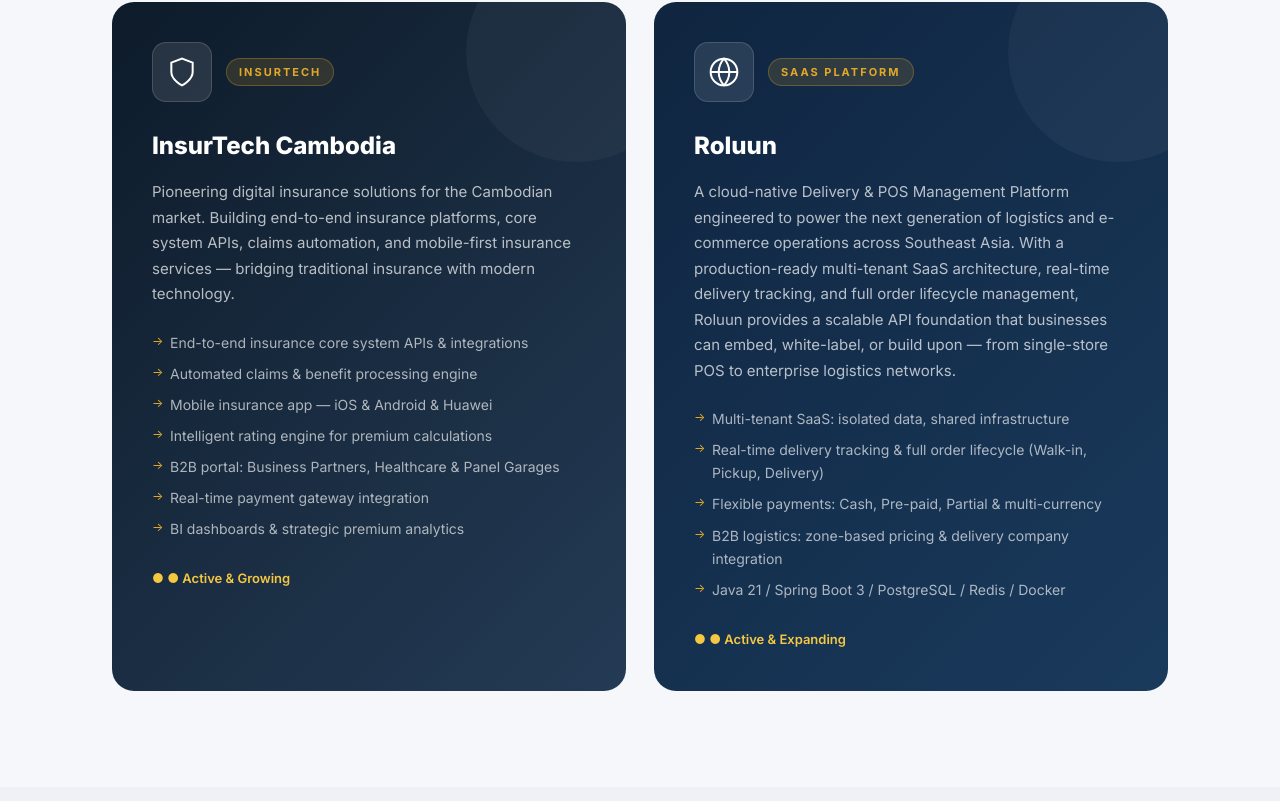
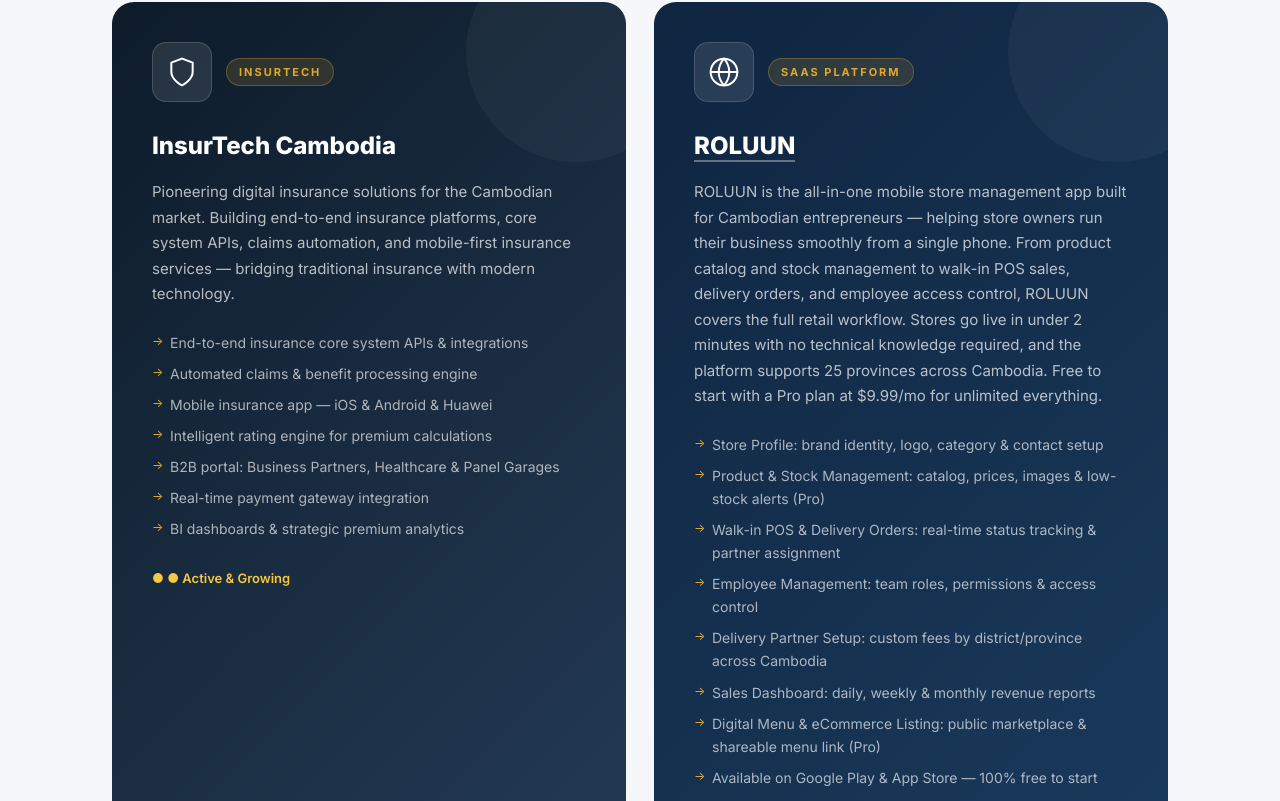
Before and after one commit to theamratana/tr_web, a plain HTML site: page index.html in a window 1280 px wide. Shown: the part 1119-1920 px from the top of the page. Drawn offline with nearby package versions, Linux system fonts and the light colour scheme.

Commit message:
Update ROLUUN information and url

```diff
--- a/index.html
+++ b/index.html
@@ -140,14 +140,17 @@
             </div>
             <span class="venture-tag">SaaS Platform</span>
           </div>
-          <h3 class="venture-name">Roluun</h3>
-          <p class="venture-desc">A cloud-native Delivery &amp; POS Management Platform engineered to power the next generation of logistics and e-commerce operations across Southeast Asia. With a production-ready multi-tenant SaaS architecture, real-time delivery tracking, and full order lifecycle management, Roluun provides a scalable API foundation that businesses can embed, white-label, or build upon — from single-store POS to enterprise logistics networks.</p>
+          <h3 class="venture-name"><a href="https://roluun.com" target="_blank" rel="noopener" class="venture-name-link">ROLUUN</a></h3>
+          <p class="venture-desc">ROLUUN is the all-in-one mobile store management app built for Cambodian entrepreneurs — helping store owners run their business smoothly from a single phone. From product catalog and stock management to walk-in POS sales, delivery orders, and employee access control, ROLUUN covers the full retail workflow. Stores go live in under 2 minutes with no technical knowledge required, and the platform supports 25 provinces across Cambodia. Free to start with a Pro plan at $9.99/mo for unlimited everything.</p>
           <ul class="venture-highlights">
-            <li>Multi-tenant SaaS: isolated data, shared infrastructure</li>
-            <li>Real-time delivery tracking &amp; full order lifecycle (Walk-in, Pickup, Delivery)</li>
-            <li>Flexible payments: Cash, Pre-paid, Partial &amp; multi-currency</li>
-            <li>B2B logistics: zone-based pricing &amp; delivery company integration</li>
-            <li>Java 21 / Spring Boot 3 / PostgreSQL / Redis / Docker</li>
+            <li>Store Profile: brand identity, logo, category &amp; contact setup</li>
+            <li>Product &amp; Stock Management: catalog, prices, images &amp; low-stock alerts (Pro)</li>
+            <li>Walk-in POS &amp; Delivery Orders: real-time status tracking &amp; partner assignment</li>
+            <li>Employee Management: team roles, permissions &amp; access control</li>
+            <li>Delivery Partner Setup: custom fees by district/province across Cambodia</li>
+            <li>Sales Dashboard: daily, weekly &amp; monthly revenue reports</li>
+            <li>Digital Menu &amp; eCommerce Listing: public marketplace &amp; shareable menu link (Pro)</li>
+            <li>Available on Google Play &amp; App Store — 100% free to start</li>
           </ul>
           <span class="venture-status active">● Active &amp; Expanding</span>
         </div>
--- a/styles.css
+++ b/styles.css
@@ -257,6 +257,8 @@
   padding: 4px 12px; border-radius: 20px;
 }
 .venture-name { font-size: 24px; font-weight: 800; margin-bottom: 14px; color: var(--white); }
+.venture-name-link { color: inherit; text-decoration: none; border-bottom: 2px solid rgba(255,255,255,0.35); transition: border-color 0.2s; }
+.venture-name-link:hover { border-bottom-color: rgba(255,255,255,0.9); }
 .venture-desc { font-size: 15px; color: rgba(255,255,255,.70); line-height: 1.7; margin-bottom: 24px; }
 .venture-highlights { display: flex; flex-direction: column; gap: 8px; margin-bottom: 24px; }
 .venture-highlights li {
```
